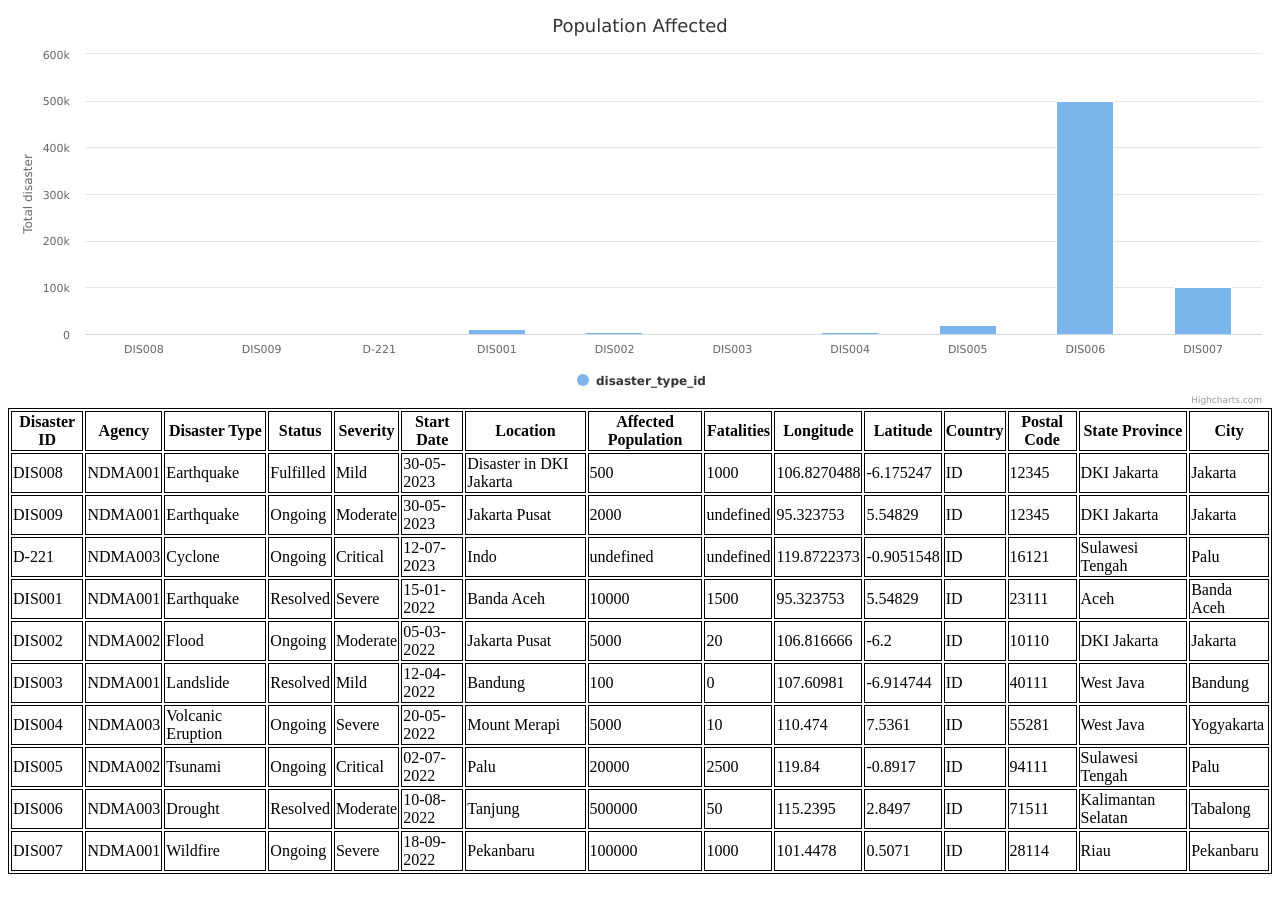
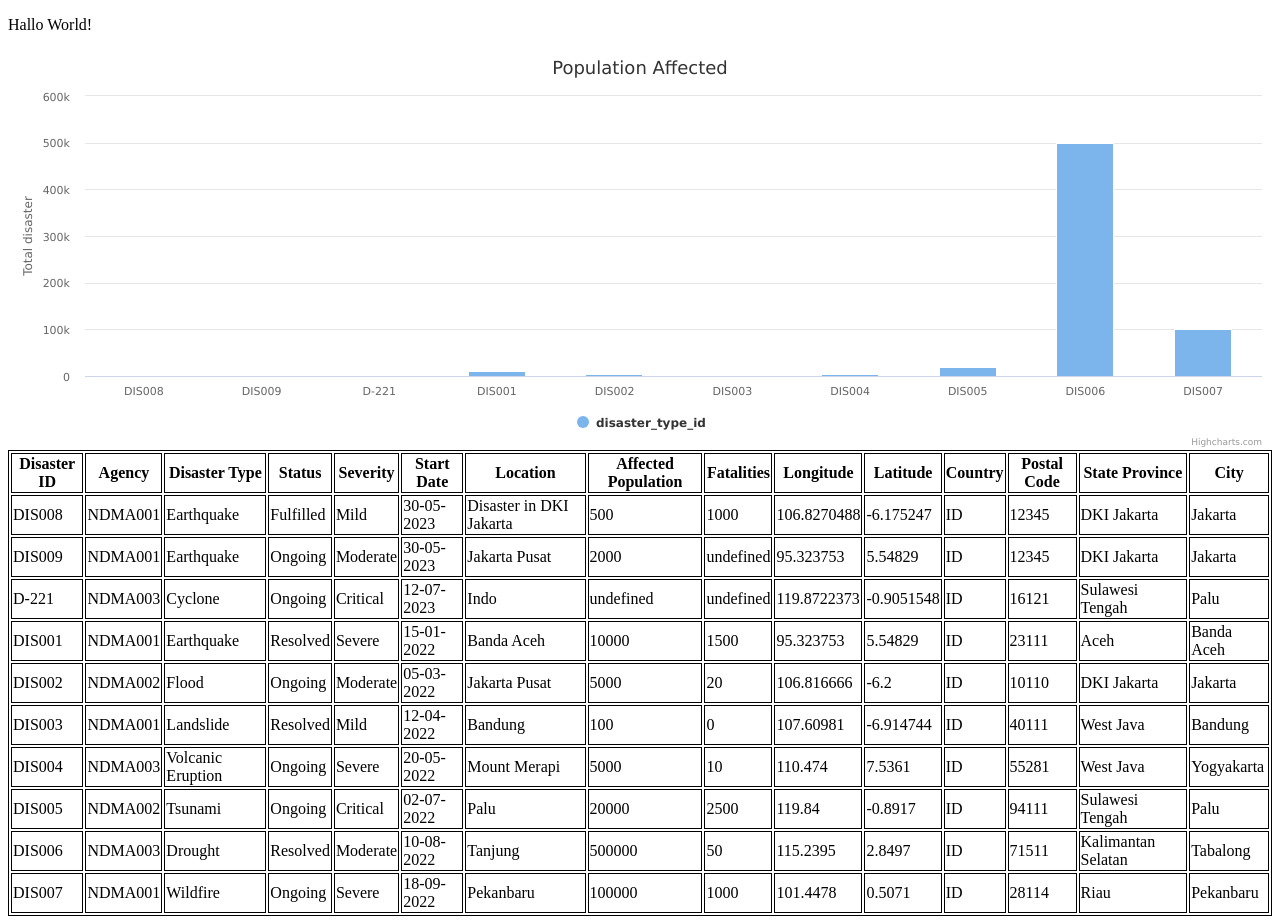
Before and after one commit to bstyvncn/highchart, a plain HTML site: page index.html in a window 1280 px wide. Before the commit the page ends 882 px from the top, so only its background shows below. Drawn offline with nearby package versions, Linux system fonts and the light colour scheme.

Commit message:
Feat: Adding p
Testing adding p

```diff
--- a/index.html
+++ b/index.html
@@ -14,6 +14,7 @@
 
 
 <body>
+    <p>Hallo World!</p>
 
     <div id="container"></div>
 
```
